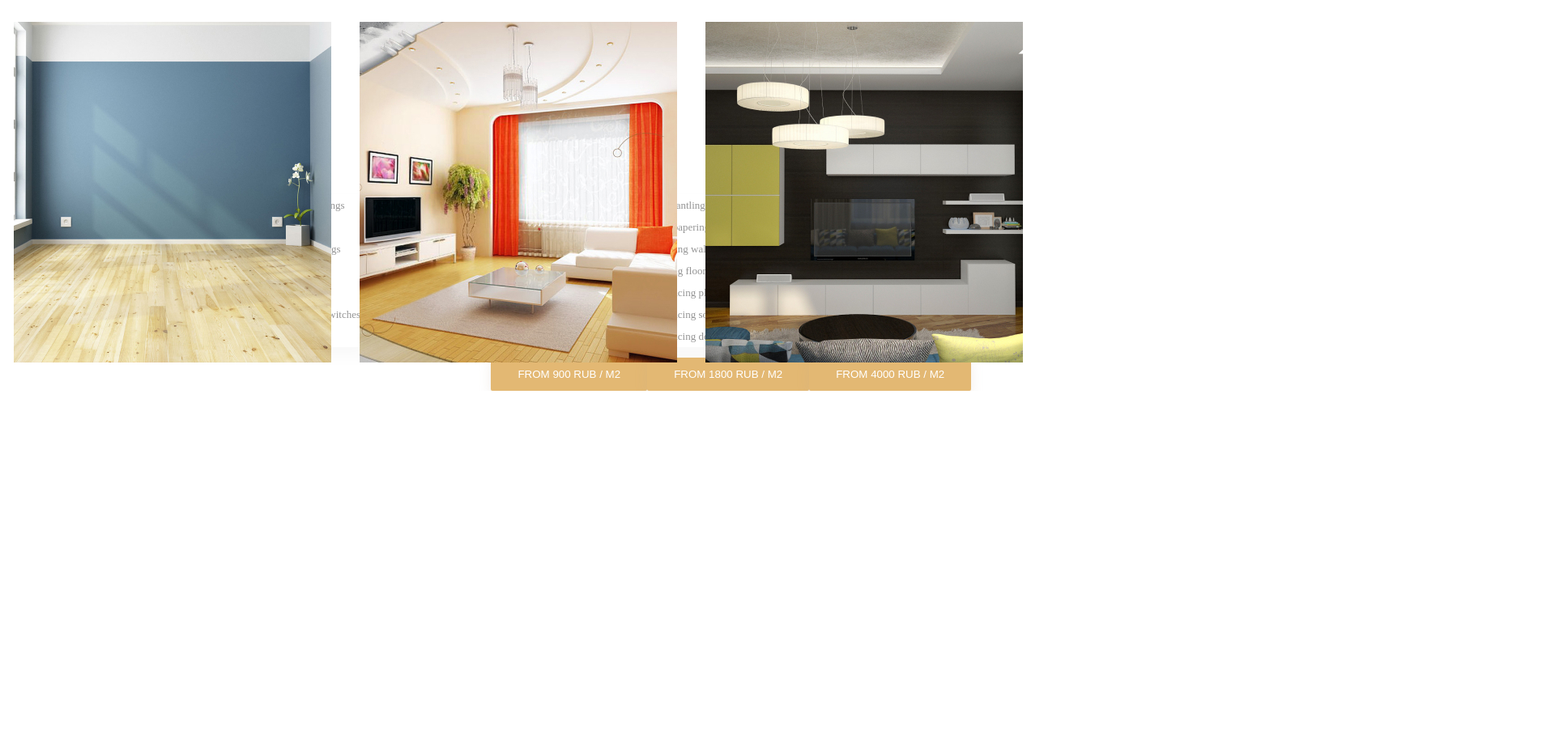
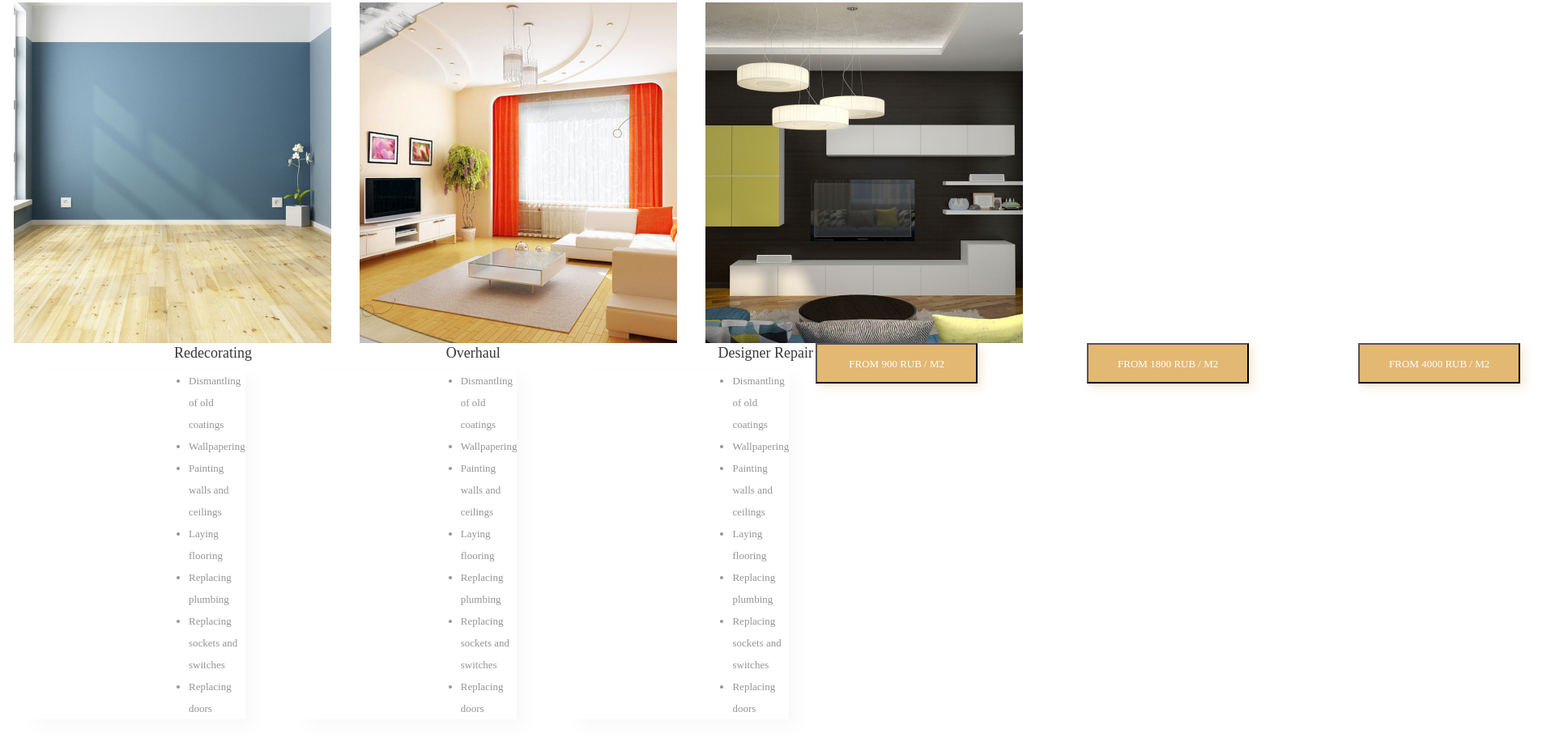
Before and after one commit to Makdak23/Design, a plain HTML site: page index.html in a window 1280 px wide. Shown: the part 2709-3631 px from the top of the page at 81% size, 1920 px wide, since content can reach past the window. Before the commit the page ends 3192 px from the top, so only its background shows below. Drawn offline with Linux system fonts and the light colour scheme.

Commit message:
Многочисленные правки

```diff
--- a/index.html
+++ b/index.html
@@ -136,7 +136,9 @@
               <span class="underPhone">What is your phone</span>
               <img src="./images/Rectangle4.jpg" class="Rectangle5" />
             </div>
+            <div class="placeButton">
             <button class="submit">SUBMIT</button>
+          </div>
           </div>
           <img src="./icons/check.svg" class="check" />
           <span class="contInf-agree"
@@ -147,13 +149,28 @@
             <img src="./icons/Hammer.svg" class="Hammer" />
           </div>
         </div>
+        <div class="allFoot">
         <div class="footPictures">
           <img src="./images/imageFooter1.jpg" />
           <img src="./images/imageFooter2.jpg" />
           <img src="./images/imageFooter3.jpg" />
         </div>
         <div class="footList">
-          <div class="textFooter2">
+          <div class="textFooter">
+            <span class="tFladge">Redecorating</span>
+            <ul class="tFsmall">
+              <div class="left">
+                <li>Dismantling of old coatings</li>
+                <li>Wallpapering</li>
+                <li>Painting walls and ceilings</li>
+                <li>Laying flooring</li>
+                <li>Replacing plumbing</li>
+                <li>Replacing sockets and switches</li>
+                <li>Replacing doors</li>
+              </div>
+            </ul>
+          </div>
+          <div class="textFooter">
             <span class="tFladge">Overhaul</span>
             <ul class="tFsmall">
               <div class="left">
@@ -167,7 +184,7 @@
               </div>
             </ul>
           </div>
-          <div class="textFooter3">
+          <div class="textFooter">
             <span class="tFladge">Designer Repair</span>
             <ul class="tFsmall">
               <div class="left">
@@ -181,11 +198,12 @@
               </div>
             </ul>
             <div class="button">
-              <button class="Request">from 900 rub / m2</button>
-              <button class="Request">from 1800 rub / m2</button>
-              <button class="Request">from 4000 rub / m2</button>
+              <button class="submit1">from 900 rub / m2</button>
+              <button class="submit2">from 1800 rub / m2</button>
+              <button class="submit3">from 4000 rub / m2</button>
             </div>
             </div>
+          </div>
           </div>
         </div>
       </div>
--- a/style.css
+++ b/style.css
@@ -328,9 +328,8 @@ main {
 }
 .contInf {
   display: flex;
-  flex-direction: row;
+  justify-content: center;
   position: relative;
-  left: 336px;
 }
 .contInf-name {
   display: flex;
@@ -339,6 +338,7 @@ main {
 .contInf-phone {
   display: flex;
   flex-direction: column;
+  padding-left: 58px;
 }
 .Name {
   font-style: normal;
@@ -400,6 +400,9 @@ main {
   width: 200px;
   height: 50px;
 }
+.placeButton {
+  padding-left: 58px;
+}
 .contInf-MainText {
   font-family: Yeseva One;
   font-style: normal;
@@ -408,7 +411,6 @@ main {
   line-height: 28px;
   text-transform: uppercase;
   color: #181818;
-  padding-left: 550px;
   position: relative;
   top: 147.85px;
 }
@@ -420,22 +422,31 @@ main {
   top: 186.85px;
 }
 .footPictures {
+  margin-top: 250px;
   display: flex;
-  flex-direction: row;
+ justify-content: space-around;
+}
+.footList {
+  position: relative;
+  display: flex;
   justify-content: space-around;
-  position: relative;
-  top: 245.85px;
+}
+.textFooter {
+  display: flex;
+  justify-content: space-between;
 }
 .tFladge {
+  position: absolute;
   font-family: Yeseva One;
   font-style: normal;
   font-weight: normal;
   font-size: 18px;
   line-height: 25px;
   color: #363636;
-  padding-left: 50px;
+  padding-left: 215px;
 }
 .tFsmall {
+  margin: 33px;
   font-family: Nunito Sans;
   font-style: normal;
   font-weight: normal;
@@ -446,14 +457,34 @@ main {
   background: #ffffff;
   box-shadow: 10px 10px 20px rgba(0, 0, 0, 0.03);
 }
-.footList {
-  display: flex;
-  justify-content: space-around;
-}
+
 .left li {
   padding-left: auto;
 }
 .button {
+  position: relative;
   display: flex;
-  flex-direction: row;
+  justify-content: space-around;
 }
+.allFoot {
+  position: relative;
+  display: flex;
+  flex-direction: column;
+}
+.submit1,
+.submit2,
+.submit3 {
+  background: #e3b873;
+  box-shadow: 5px 5px 10px rgba(227, 184, 115, 0.3);
+  color: #ffffff;
+  font-family: Nunito Sans;
+  font-style: normal;
+  font-weight: normal;
+  font-size: 13px;
+  line-height: 15px;
+  text-transform: uppercase;
+  text-align: center;
+  width: 200px;
+  height: 50px;
+  margin-right: 135px;
+}
```
